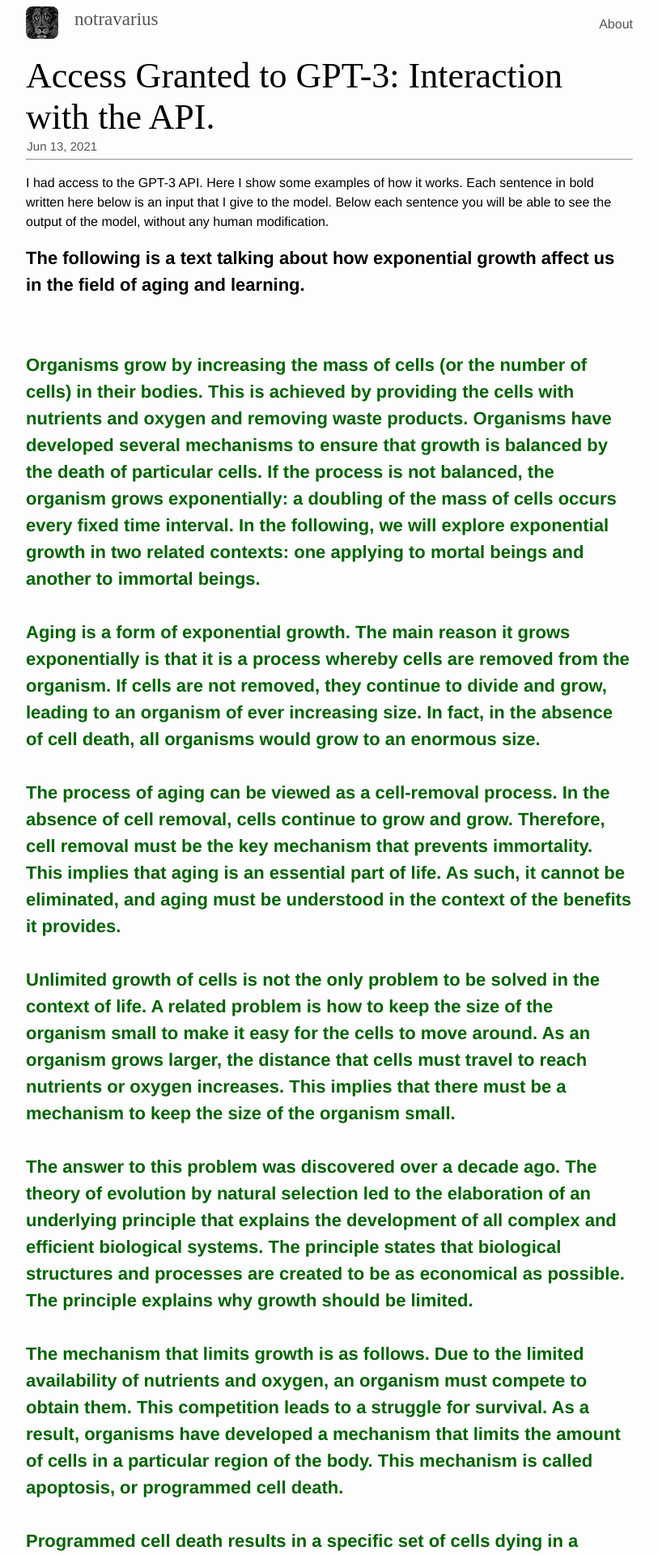
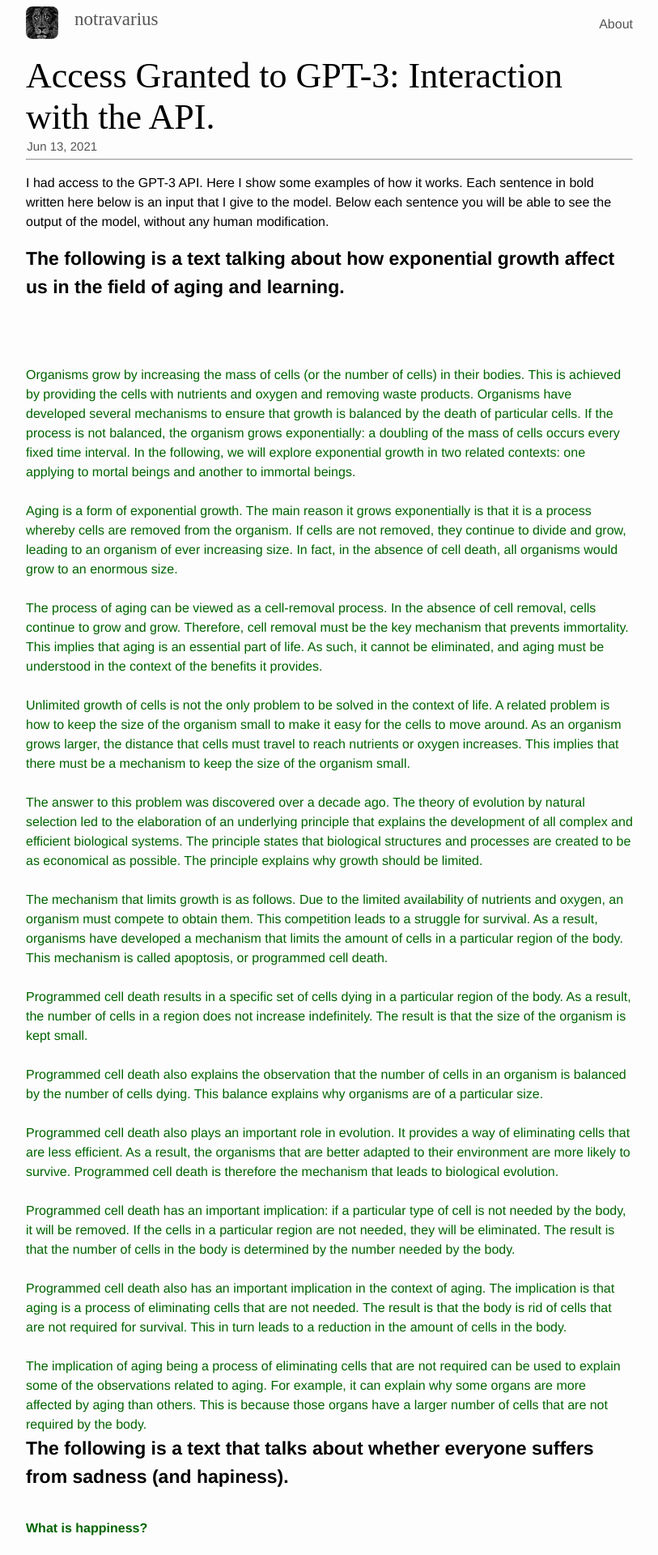
Before and after one commit to leonelBianchi/lebianchi.github.io, a Jekyll site: the page built from _posts/2021-06-13-gpt-access.md, in a window 1280 px wide. Shown: the top 1920 px of the page at 81% size, without its empty margins (233-1046 px from the left). Built offline with Jekyll 4.4.1, drawn with Linux system fonts in a browser that asks for light colours.

Commit message:
post_dropdown

```diff
--- a/_posts/2021-06-13-gpt-access.md
+++ b/_posts/2021-06-13-gpt-access.md
@@ -19,7 +19,7 @@ description: "After 6 months of requesting access to use the OpenAI API of the m
     }
 
     #title {
-      font-size: 22px;
+      font-size: 23px;
       font-weight: 600;
       color: black;
       text-decoration: none;
@@ -31,7 +31,7 @@ description: "After 6 months of requesting access to use the OpenAI API of the m
 
 I had access to the GPT-3 API. Here I show some examples of how it works. Each sentence in bold written here below is an input that I give to the model. Below each sentence you will be able to see the output of the model, without any human modification.
 
-<div id="title"><b>The following is a text talking about how exponential growth affect us in the field of aging and learning.</b><div><br><br>
+<div id="title"><b>The following is a text talking about how exponential growth affect us in the field of aging and learning.</b></div><br><br>
 <div id="text">
 Organisms grow by increasing the mass of cells (or the number of cells) in their bodies. This is achieved by providing the cells with nutrients and oxygen and removing waste products. Organisms have developed several mechanisms to ensure that growth is balanced by the death of particular cells. If the process is not balanced, the organism grows exponentially: a doubling of the mass of cells occurs every fixed time interval.
 In the following, we will explore exponential growth in two related contexts: one applying to mortal beings and another to immortal beings.<br><br>
```
